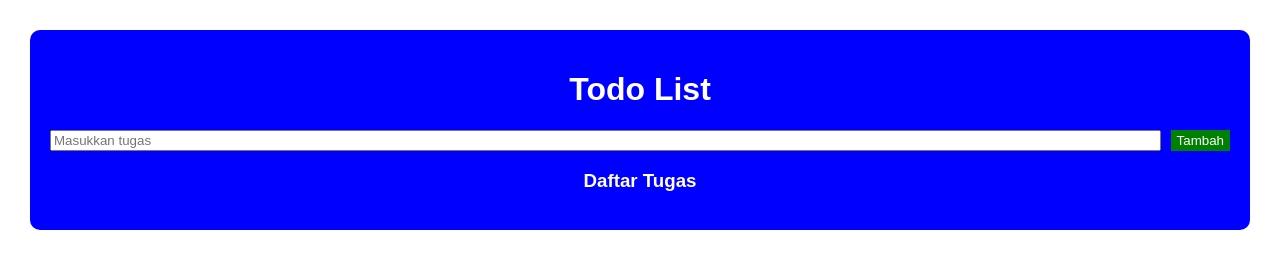
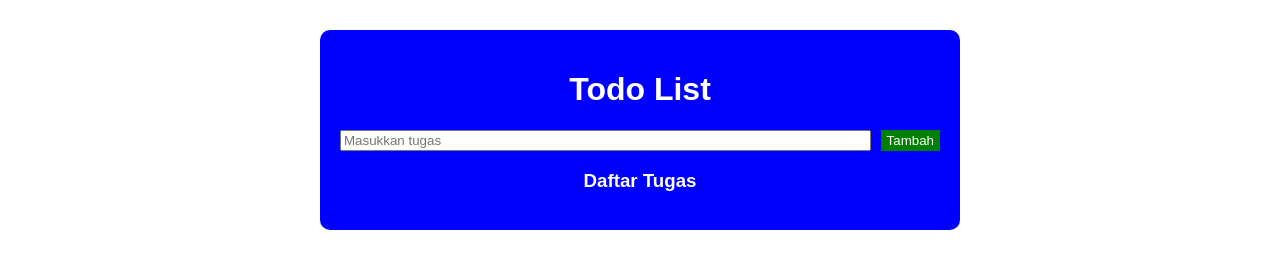
Before and after one commit to alfredputra24-gif/TugasSatu_B_0018, a plain HTML site: page index.html in a window 1280 px wide. Drawn offline with Linux system fonts and the light colour scheme.

Commit message:
mengatur lebar maksimal card dan posisi tengah otomatis

```diff
--- a/style.css
+++ b/style.css
@@ -8,6 +8,8 @@ body{
     background-color: blue;
     padding: 20px;
     border-radius: 10px;
+    max-width: 600px;
+    margin: auto;
 }
 
 h1{
```
